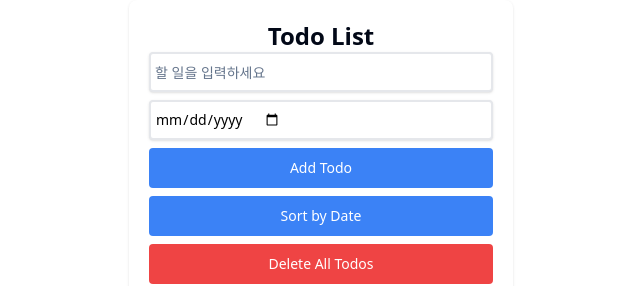
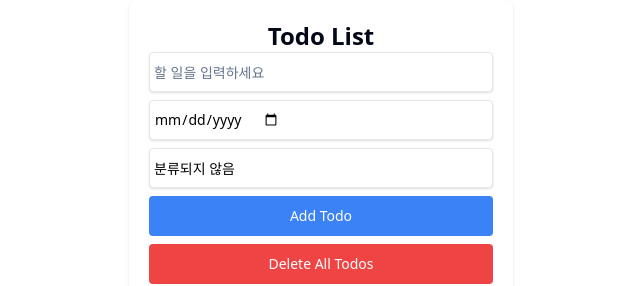
Before and after one commit to idave1360/Firebase-Exercise, a Next.js app: page / in a window 1280 px wide. Shown: the top 286 px of the page, without its empty margins (319-959 px from the left). Built offline with nearby package versions, Linux system fonts and the light colour scheme; no server answers; the database is empty.

Commit message:
라벨 기능 추가

```diff
--- a/src/components/TodoItem.js
+++ b/src/components/TodoItem.js
@@ -2,7 +2,7 @@ import React from "react";
 
 const TodoItem = ({ todo, onToggle, onDelete }) => {
   return (
-    <li className="flex items-center justify-between p-2 mb-2 bg-gray-100 rounded">
+    <li className="flex items-center justify-between p-2 mb-2 bg-gray-100 rounded text-sm">
       <input
         type="checkbox"
         checked={todo.completed}
@@ -14,14 +14,17 @@ const TodoItem = ({ todo, onToggle, onDelete }) => {
       >
         {todo.text}
       </span>
-      <span className="mr-2">
+      <span className="mr-2 text-blue-500">
         {todo.date}
       </span>
+      <span className="mr-2 text-green-500">
+        {todo.label || "분류되지 않음"}
+      </span>
       <button
-        className="bg-red-500 text-white p-1 rounded hover:bg-red-600 active:translate-y-1 transform transition"
+        className="text-white p-1 rounded hover:bg-gray-200 active:translate-y-1 transform transition"
         onClick={() => onDelete(todo.id)} // todo 객체 대신 todo.id를 전달
       >
-        Delete
+        🗑️
       </button>
     </li>
   );
--- a/src/components/TodoList.js
+++ b/src/components/TodoList.js
@@ -28,6 +28,8 @@ const TodoList = () => {
   const [input, setInput] = useState("");
   // 상태를 관리하는 useState 훅을 사용하여 날짜를 초기화합니다.
   const [date, setDate] = useState("");
+  // 라벨 상태를 추가합니다.
+  const [label, setLabel] = useState("분류되지 않음");
 
   useEffect(() => {
     getTodos();
@@ -44,23 +46,31 @@ const TodoList = () => {
     // 가져온 할 일 목록을 newTodos 배열에 담습니다.
     results.docs.forEach((doc) => {
       // id 값을 Firebase 에 저장한 값으로 지정하고, 나머지 데이터를 newtodos 배열에 담습니다.
-      newTodos.push({ id: doc.id, ...doc.data() });
+      // label 속성이 없는 경우 기본값을 설정합니다.
+      newTodos.push({ id: doc.id, label: "분류되지 않음", ...doc.data() });
     });
 
     setTodos(newTodos);
+  };
+
+  const changeLabel = (id, newLabel) => {
+    setTodos(
+      todos.map((todo) => {
+        if (todo.id === id) {
+          const todoDoc = doc(todoCollection, id)
+          updateDoc(todoDoc, { label: newLabel });
+          return { ...todo, label: newLabel };
+        } else {
+          return todo;
+        }
+      })
+    )
   };
 
   // addTodo 함수는 입력값을 이용하여 새로운 할 일을 목록에 추가하는 함수입니다.
   const addTodo = async() => {
     // 입력값이 비어있는 경우 함수를 종료합니다.
     if (input.trim() === "") return;
-    // 기존 할 일 목록에 새로운 할 일을 추가하고, 입력값을 초기화합니다.
-    // {
-    //   id: 할일의 고유 id,
-    //   text: 할일의 내용,
-    //   completed: 완료 여부,
-    // }
-    // ...todos => {id: 1, text: "할일1", completed: false}, {id: 2, text: "할일2", completed: false}}, ..
 
     // 날짜가 선택되지 않았을 경우 현재 날짜를 사용합니다.
     const currentDate = date || new Date().toISOString().split('T')[0];
@@ -70,10 +80,11 @@ const TodoList = () => {
       text: input,
       date: currentDate,
       completed: false,
+      label: label,
     });
 
     // id 값을 Firestore 에 저장한 값으로 지정합니다.
-    setTodos([...todos, { id: docRef.id, text: input, date: currentDate, completed: false }]);
+    setTodos([...todos, { id: docRef.id, text: input, date: currentDate, completed: false, label: label }]);
     setInput("");
     setDate("");
   };
@@ -109,10 +120,6 @@ const TodoList = () => {
     )
   };
 
-  const sortTodos = () => {
-    setTodos([...todos].sort((a, b) => new Date(a.date) - new Date(b.date)));
-  };
-
   const deleteAllTodos = async () => {
     // Firestore의 모든 할 일을 삭제합니다.
     const q = query(todoCollection);
@@ -132,16 +139,23 @@ const TodoList = () => {
       <h1 className="text-center text-2xl font-bold">Todo List</h1>
       <Input
         type="text"
-        className="w-full p-1 mb-2 text-black border-2 border-gray-200 rounded shadow focus:outline-none focus:border-blue-500 focus:ring-1 focus:ring-blue-500"
+        className="w-full p-1 mb-2 text-black border-gray-200 rounded shadow focus:outline-none focus:border-blue-500 focus:ring-1 focus:ring-blue-500"
         placeholder="할 일을 입력하세요"
         value={input}
         onChange={(e) => setInput(e.target.value)}
       />
       <Input
         type="date"
-        className="w-full p-1 mb-2 text-black border-2 border-gray-200 rounded shadow focus:outline-none focus:border-blue-500 focus:ring-1 focus:ring-blue-500"
+        className="w-full p-1 mb-2 text-black border-gray-200 rounded shadow focus:outline-none focus:border-blue-500 focus:ring-1 focus:ring-blue-500"
         value={date}
         onChange={(e) => setDate(e.target.value)}
+      />
+      <Input
+        type="text"
+        className="w-full p-1 mb-2 text-black border-gray-200 rounded shadow focus:outline-none focus:border-blue-500 focus:ring-1 focus:ring-blue-500"
+        placeholder="라벨을 입력하세요"
+        value={label}
+        onChange={(e) => setLabel(e.target.value)}
       />
       <Button
         className="w-full p-1 mb-2 bg-blue-500 text-white rounded hover:bg-blue-600 active:translate-y-1 transform transition mr-2"
@@ -150,24 +164,19 @@ const TodoList = () => {
         Add Todo
       </Button>
       <Button
-        className="w-full p-1 mb-2 bg-blue-500 text-white rounded hover:bg-blue-600 active:translate-y-1 transform transition mr-2"
-        onClick={sortTodos}
-      >
-        Sort by Date
-      </Button>
-      <Button
         className="w-full p-1 mb-2 bg-red-500 text-white rounded hover:bg-red-600 active:translate-y-1 transform transition mr-2"
         onClick={deleteAllTodos}
       >
         Delete All Todos
       </Button>
       <ul className="list-none p-0">
-        {todos.map((todo) => (
+       {todos.sort((a, b) => a.label.localeCompare(b.label) || new Date(a.date) - new Date(b.date)).map((todo) => (
           <TodoItem
             key={todo.id}
             todo={todo}
             onToggle={() => toggleTodo(todo.id)}
             onDelete={() => deleteTodo(todo.id)}
+            onChangeLabel={(newLabel) => changeLabel(todo.id, newLabel)} // 라벨 변경 함수 추가
           />
         ))}
       </ul>
```
